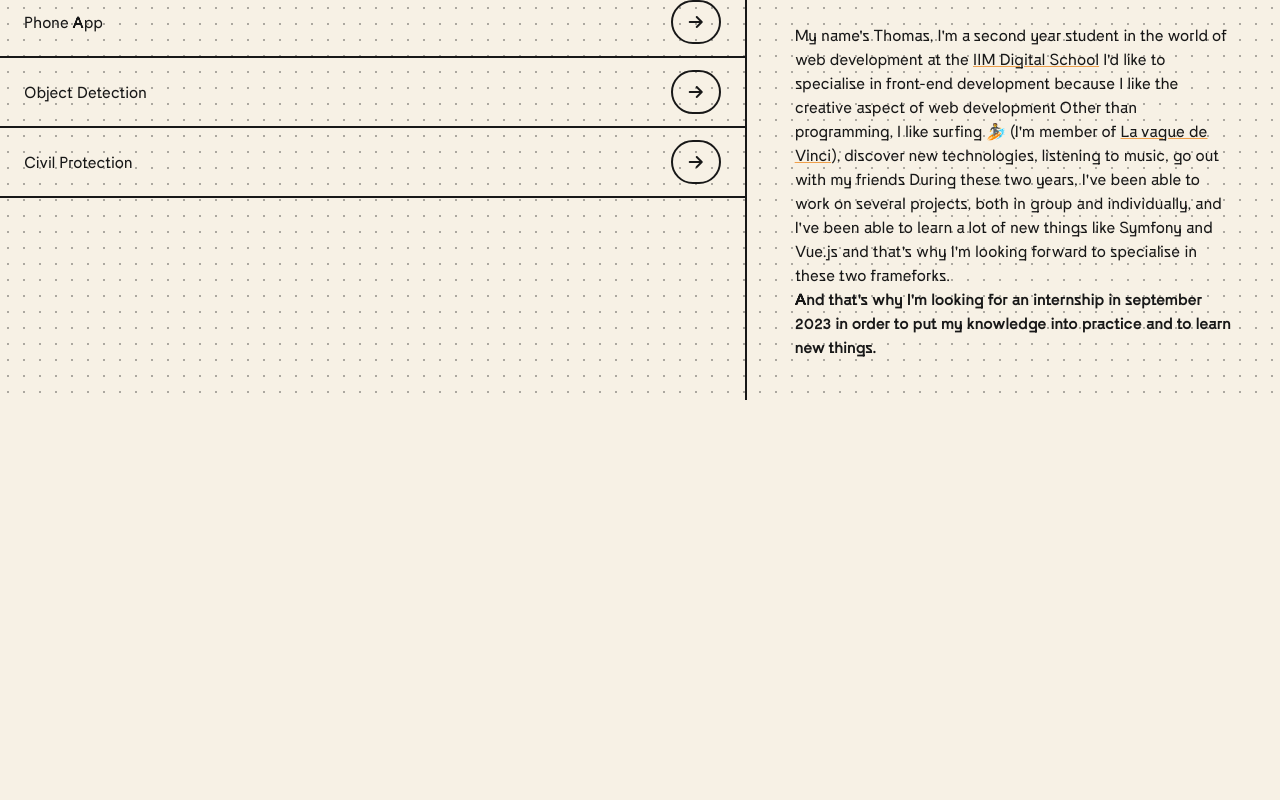
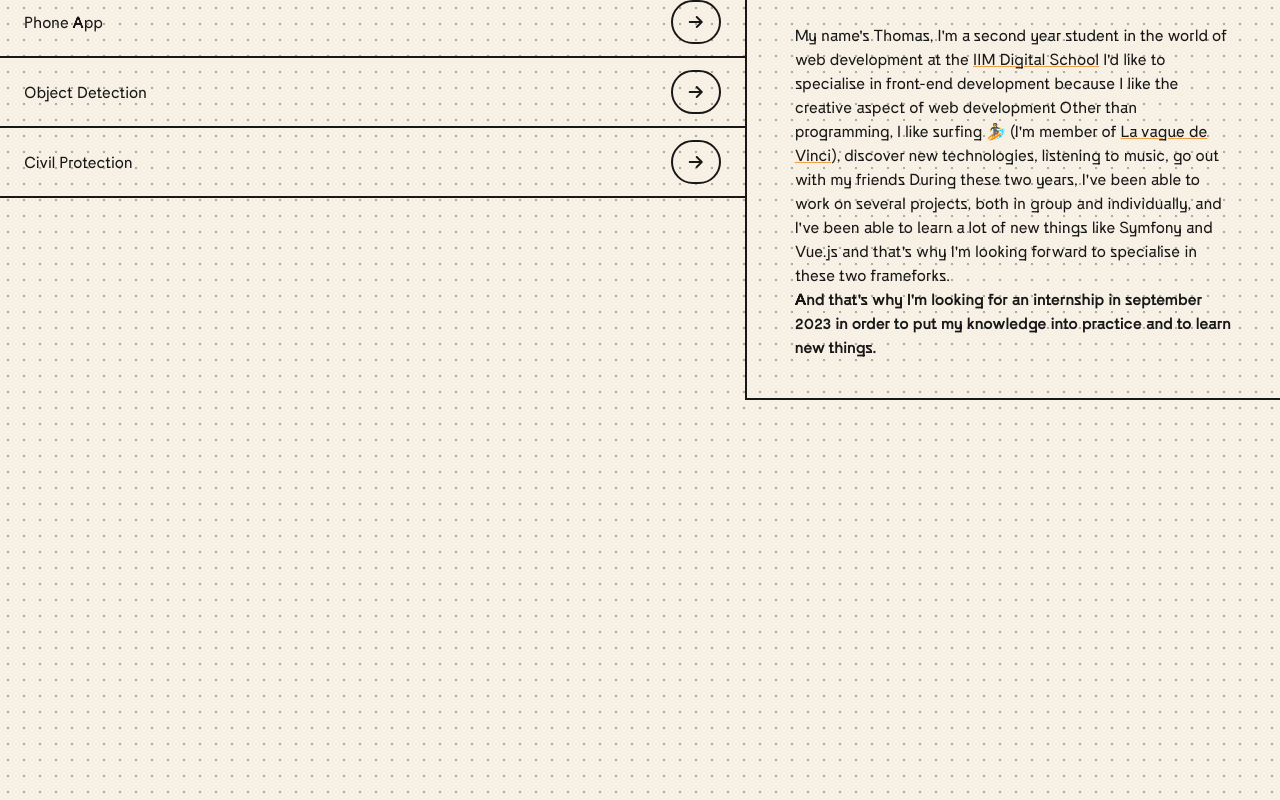
Before and after one commit to TobogganDev/new_portfolio, a Nuxt app: page / in a window 1280 px wide. Shown: the part 400-1200 px from the top of the page. Before the commit the page ends 800 px from the top, so only its background shows below. Built offline with nearby package versions, Linux system fonts and the light colour scheme.

Commit message:
:lipstick: home page

```diff
--- a/pages/index.vue
+++ b/pages/index.vue
@@ -13,7 +13,7 @@
           <ProjectCard :name="'Civil Protection'" :src="'img/protect.svg'"/>
         </div>
       </div>
-      <div class="c-pres lg:w-5/12 py-14 px-8 md:px-12 relative lg:overflow-y-auto">
+      <div class="c-pres lg:w-5/12 py-14 px-8 md:px-12 relative lg:overflow-y-auto border-b-2">
         <div class="absolute top-0 left-0 py-2 px-4 border-r-2 border-b-2 font-semibold dev">
           <span>Fullstack Developer</span>
         </div>
@@ -32,7 +32,9 @@
         </div>
       </div>
     </div>
+    <div class="h-[50vh]">
 
+    </div>
   </div>
 </template>
 
```
Also changed, not shown: public/img/pc.png (deleted), 1 other file (tests, documents, lock files or other folders).
